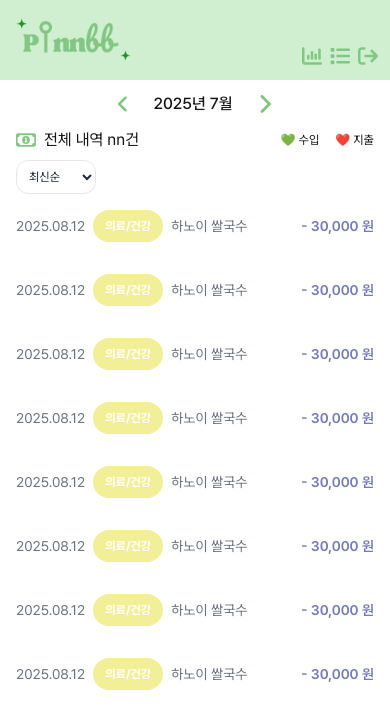
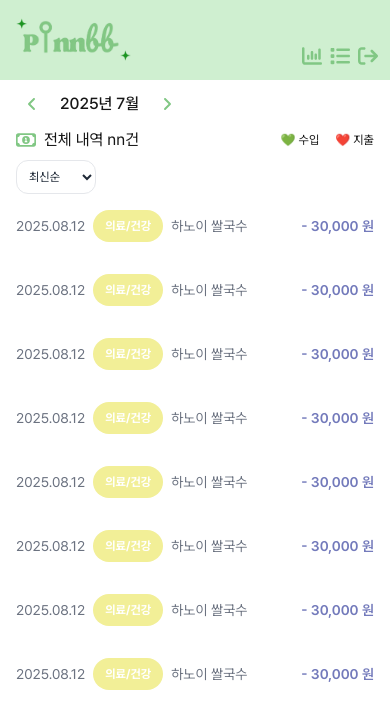
Before and after one commit to p-inn/pinn-bb, a Next.js app: page /budget-list in a window 390 px wide. Shown: the top 728 px of the page. Built offline with nearby package versions, Linux system fonts and the light colour scheme; no server answers.

Commit message:
[🎀style] : 분기된 스타일 원 컴포넌트로 합쳐서 코드 중복 제거

```diff
--- a/src/app/budget-list/page.tsx
+++ b/src/app/budget-list/page.tsx
@@ -7,9 +7,7 @@ export default function BudgetListPage () {
   return (
     <div>
       <Header />
-      <div className="flex justify-center pt-20 sm:justify-start">
-        <MonthlyHeader />
-      </div>
+      <MonthlyHeader />
       <div className="flex justify-between">
         <div className="text-base sm:text-lg flex gap-2 items-center">
           <FaRegMoneyBill1 className="text-mainColor-500 text-xl sm:text-2xl"/>
--- a/src/app/chart-page/page.tsx
+++ b/src/app/chart-page/page.tsx
@@ -8,9 +8,7 @@ export default function ChartPage () {
   return (
     <div>
       <Header />
-      <div className="flex justify-center pt-20 sm:justify-start">
-        <MonthlyHeader />
-      </div>
+      <MonthlyHeader />
       <div className="flex flex-col justify-center w-full sm:w-3/4 mx-auto">
         <Divider title="카테고리별 지출">
           <DonutChart />
--- a/src/app/dashboard-page/page.tsx
+++ b/src/app/dashboard-page/page.tsx
@@ -8,9 +8,7 @@ export default function MainPage() {
   return (
     <div>
       <Header />
-      <div className="flex justify-center pt-20 sm:justify-start">
-        <MonthlyHeader />
-      </div>
+      <MonthlyHeader />
       <div className="flex flex-col gap-4 sm:flex-row">
         <div className="flex flex-col gap-4 flex-1">
           <div className="flex flex-col gap-4 sm:flex-row">
--- a/src/components/feat/header/MonthlyHeader.tsx
+++ b/src/components/feat/header/MonthlyHeader.tsx
@@ -26,14 +26,16 @@ export default function MonthlyHeader({ onMonthChange }: MonthlyHeaderProps) {
 
   // TODO: Mockup 테스트 후 props 받도록 수정
   return (
+    <div className="flex pt-20 justify-between items-center text-xl sm:text-2xl cursor-pointer">
       <div className="flex items-center justify-center gap-3 py-3 text-base sm:text-xl font-medium">
-      <button onClick={goPrevMonth} className="text-mainColor-500 text-xl px-2">
+        <button onClick={goPrevMonth} className="text-mainColor-500 px-2">
           <FaAngleLeft />
         </button>
         <span>{monthText}</span>
-      <button onClick={goNextMonth} className="text-mainColor-500 text-2xl px-2">
+        <button onClick={goNextMonth} className="text-mainColor-500 px-2">
           <FaAngleRight />
         </button>
       </div>
+    </div>
   );
 }
```
Lines whose indentation alone changed are shown as unchanged.
